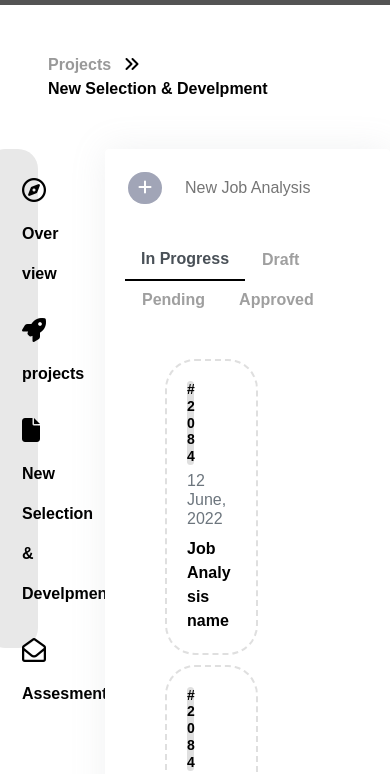
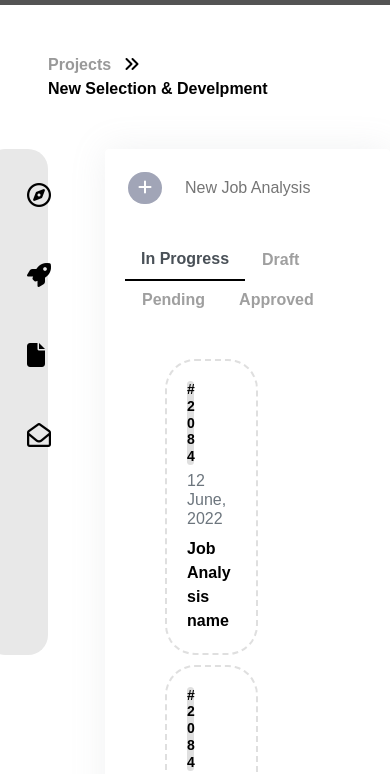
Before and after one commit to hind27/Project-task, a plain HTML site: page index.html in a window 390 px wide. Shown: the part 61-835 px from the top of the page. Drawn offline with nearby package versions, Linux system fonts and the light colour scheme.

Commit message:
update 2

```diff
--- a/index.html
+++ b/index.html
@@ -142,19 +142,19 @@
               <li>
                 <a href="#" data-toggle="collapse" data-target="#Overview" class="collapsed ">
                   <i class="fa fa-compass" aria-hidden="true"></i>
-                  <span class="d-sm-none d-md-inline">Over view</span></a>
+                  <span>Over View</span></a>
               </li>
 
               <li>
                 <a href="#" data-toggle="collapse" data-target="#products" class="collapsed ">
                   <i class="fa fa-rocket" aria-hidden="true"></i>
-                  <span class="d-sm-none d-md-inline">projects</span></a>
+                  <span>projects</span></a>
               </li>
 
               <li>
                 <a href="#" data-toggle="collapse" data-target="#products" class="collapsed "> <i class="fa fa-file"
                     aria-hidden="true"></i>
-                  <span class="d-sm-none d-md-inline">New Selection & Develpment</span></a>
+                  <span >New Selection & Develpment</span></a>
                 <ul class="sub-menu collapse" id="products">
                   <li class="active"><a href="#"><i class="fa fa-circle" aria-hidden="true"></i>New Selections</a></li>
                   <li><a href="#"><i class="fa fa-circle" aria-hidden="true"></i>Development Projects</a></li>
@@ -162,7 +162,7 @@
                 </ul>
               <li>
                 <a href="#"><i class="fa fa-envelope-open-o" aria-hidden="true"></i>
-                  <span class="d-sm-none d-md-inline">Assesments</span></a>
+                  <span >Assesments</span></a>
               </li>
             </ul>
           </div>
--- a/style.css
+++ b/style.css
@@ -122,10 +122,10 @@ a:focus {
 
 /* side Menu */
 .sidebar {
-  width: 350px;
   background-color: #E8E8E8;
   transition: all 0.5s ease-in-out;
-  height: 499px;
+  width: 70%;
+  height: 60vh;;
   border-radius:  20px 20px ;
 }
 /*
@@ -136,8 +136,10 @@ a:focus {
 
 .sidebar ul {
   list-style: none;
-  margin: 10px;
-  padding: 5px;
+  margin: 0;
+  padding: 0px;
+  font-weight: 600;
+
 
 }
 
@@ -151,23 +153,22 @@ a:focus {
   line-height:40px;
 	width:100%;
 	transition:all .3s;
-	padding:10px;
+	padding: 10px;
+  margin: 20px;
 }
 
-.sidebar li a.active {
+/* .sidebar li a.active {
   background-color: #000;
-  border-left: 5px solid #dedede;
-  transition: all 0.5s ease-in-out
-}
+  border-left: px solid #dedede;
+  transition: all 0.5s ease-in-out;
+  width: 100px;
+} */
 
 .sidebar li a:hover {
-  width:100%;
+
   background-color: var(--main-color) !important;
   border-radius:  0px  20px 20px 0px ;
-  height:100%;
- /* border-top-right-radius:25%;
- height: 100%;
- border-bottom-right-radius: 25%; */
+
 }
 
 .sidebar li a:hover:before {
@@ -227,15 +228,28 @@ a:focus {
 
 /* for mobile and  */
 @media only screen and (max-width: 991.5px) {
-
+  .sidebar li a:hover {
+    width: 100%;
+  }
 
 .sidebar {
-    width: 50%;}
+    width: 60%;
+  }
 .sidebar li a i {
-     justify-content: center;
+     justify-items: start;
     font-size :24px
 }
+.sidebar li a span {
+  visibility: hidden;
+  float: left;
+    margin: 10px auto 5px 20px;
+    width: 28%;
+    display: none;
+}
 
+.sidebar li a.active {
+ width: 100%;
+}
 }
 
 
```
